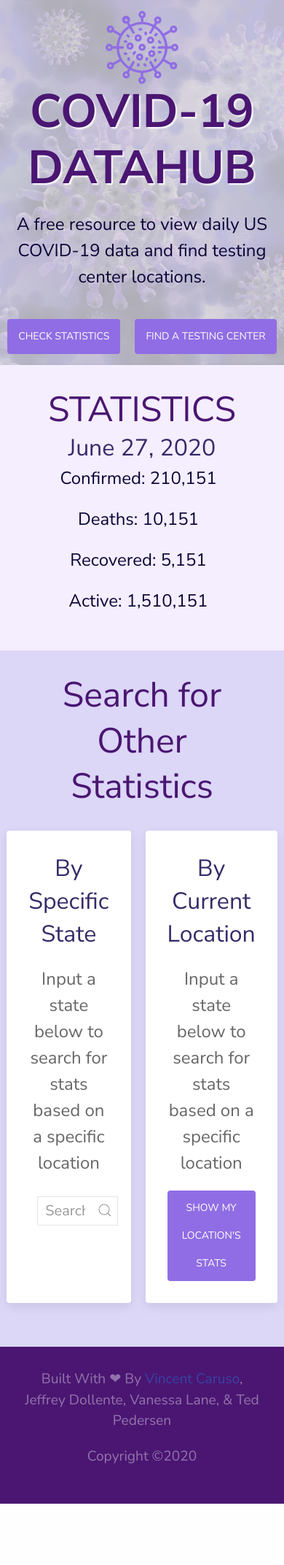
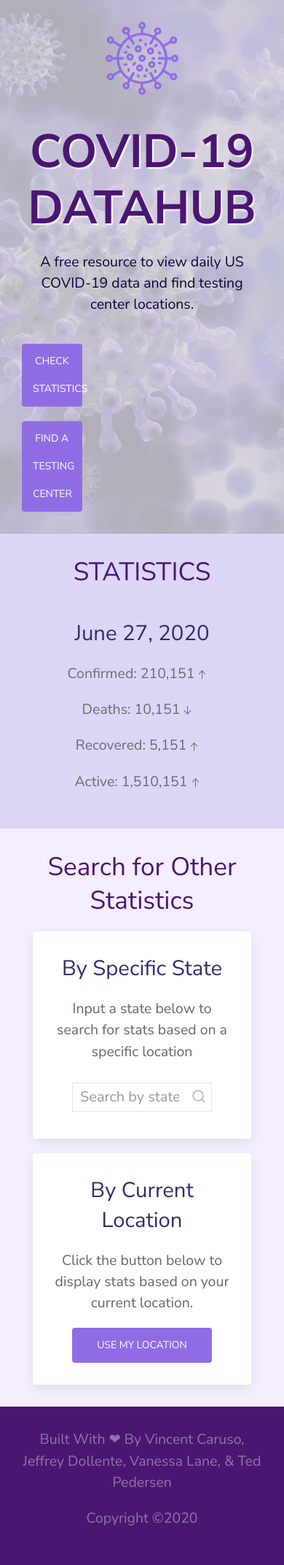
Before and after one commit to tedpedersen/group-project-uc-berkeley, a PHP site: page / in a window 390 px wide. Shown: the part 110-2254 px from the top of the page at 73% size. Before the commit the page ends 2170 px from the top, so only its background shows below. Run offline with PHP 8.4, Linux system fonts and the light colour scheme; some libraries are stand-ins or nearby versions.

Commit message:
fix container width

```diff
--- a/assets/css/styles.css
+++ b/assets/css/styles.css
@@ -24,18 +24,13 @@ h1{
     color: var(--dark-purple);
     font-weight: 700;
     text-shadow: 2px 2px 2px #fff;
-    margin: 0;
-    padding: 0;
     font-size: 4em;
 }
 h2 {
-    margin: 0px;
     font-size: 3em;
 }
 h3 {
     font-size: 2em;
-    margin: 0;
-    padding: 0;
 }
 p {
     font-weight: 400;
@@ -58,23 +53,27 @@ p {
     color: var(--light-text-color);
     border: none;
     border-radius: 4px;
+    width: 80%;
 }
 .uk-button-default:hover {
     background-color: var(--dark-purple);
     color: var(--light-text-color);
+}
+.hero .uk-button-default{
+    width: 25%;
 }
 /* cards */
 .uk-card {
     border-radius: 4px;
 }
 /* containers */
-.uk-container {
+.uk-container-expand {
+    background-color: var(--lightest-purple);
+    color: var(--dark-text-color);
+}
+.uk-container-expand:nth-child(2n) {
     background-color: var(--lighter-purple);
     color: var(--grey-text-color);
-}
-.uk-container:nth-child(2n) {
-    background-color: var(--lightest-purple);
-    color: var(--dark-text-color);
 }
 /* cover */
 .uk-cover-container {
@@ -86,7 +85,7 @@ p {
 }
 /* forms */
 .uk-form-large {
-    width: 100%;
+    width: 80%;
 }
 /* navbar */
 .uk-navbar-container:not(.uk-navbar-transparent) {
@@ -129,11 +128,6 @@ ul.uk-navbar-nav li.uk-active a{
 /* stats styles end */
 
 /* search history styles start */
-/* .prefs {
-    padding: 50px 0;
-    background: var(--dark-purple);
-    margin-bottom: 10%;
-} */
 /* search history styles end */
 
 /* footer styles */
@@ -158,8 +152,6 @@ footer p{
 /* Optional: Makes the sample page fill the window. */
 html, body {
     height: 100%;
-    margin: 0;
-    padding: 0;
 }
 #description {
     font-size: 15px;
@@ -253,3 +245,51 @@ html, body {
     color: #fff;
     background-color: #906DE4;
 }
+
+/* Tablets and Smaller */
+@media screen and (max-width: 768px) {
+    h2 {
+        font-size: 6vw;
+    }
+    h3 {
+        font-size: 5vw;
+    }
+    p {
+        font-size: 3vw;
+    }
+    .uk-card {
+        width: 100%;
+    }
+    .uk-flex {
+        flex-direction: column;
+    }
+    .uk-container {
+        margin: 0px;
+    }
+    .uk-cover-container {
+        height: auto;
+    }
+    .uk-button-default:hover {
+        background-color: var(--light-purple);
+    }
+    .uk-margin-left {
+        margin-left: 0px!important;
+        margin-top: 20px;
+    }
+    #stats-container {
+        padding: 0px;
+    }
+}
+
+/* Mobile Phones and Smaller */
+@media screen and (max-width: 575px) {
+    h2 {
+        font-size: 9vw;
+    }
+    h3 {
+        font-size: 7.5vw;
+    }
+    p {
+        font-size: 5vw;
+    }
+}
--- a/index.html
+++ b/index.html
@@ -12,8 +12,8 @@
 
     <!-- js -->
     <script src="https://cdnjs.cloudflare.com/ajax/libs/jquery/3.5.1/jquery.min.js" integrity="sha256-9/aliU8dGd2tb6OSsuzixeV4y/faTqgFtohetphbbj0=" crossorigin="anonymous"></script>
+    <script src="https://cdn.jsdelivr.net/npm/uikit@3.5.4/dist/js/uikit.min.js"></script>
     <script src="https://cdn.jsdelivr.net/npm/uikit@3.5.4/dist/js/uikit-icons.min.js"></script>
-    <script src="https://cdn.jsdelivr.net/npm/uikit@3.5.4/dist/js/uikit.min.js"></script>
   </head>
 
   <body>
@@ -30,7 +30,7 @@
       </nav>
     </section>
 
-    <section class="uk-cover-container hero uk-flex uk-flex-column uk-flex-center" id="hero">
+    <section class="uk-cover-container hero uk-flex uk-flex-column uk-flex-center uk-padding" id="hero">
       <div class="hero-text uk-margin">
         <img src="assets/img/logo.svg" class="uk-animation-scale-up" width=100 />
         <h1 class="hero-title uk-animation-scale-up">COVID-19 DATAHUB</h1>
@@ -42,7 +42,7 @@
       </div>
     </section>
 
-    <section class="uk-container uk-padding">
+    <section class="uk-container-expand uk-padding" id="stats">
       <div id="stats-container" class="uk-flex uk-flex-column uk-flex-center">
         <div class="section-heading-container">
           <h2 class="section-title">STATISTICS</h2>
@@ -57,12 +57,13 @@
       </div>
     </section>
 
-    <section class="uk-container uk-padding " id="stats-search">
+    <section class="uk-container-expand uk-padding" id="stats-search">
+      <div class="uk-container">
         <h2 class="section-title">Search for Other Statistics</h2>
         <div id="stats-container" class="uk-flex uk-flex-center uk-padding">
           <div class="uk-card uk-card-default uk-padding">
             <h3 class="section-subtitle">By Specific State</h3>
-          <p class="uk-margin-top uk-margin-bottom">
+            <p class="uk-margin">
               Input a state below to search for stats based on a specific location
             </p>
             <form class="uk-search uk-search-default uk-form-large">
@@ -72,17 +73,17 @@
           </div>
           <div class="uk-card uk-card-default uk-margin-left uk-padding">
             <h3 class="section-subtitle">By Current Location</h3>
-          <p class="uk-margin-top uk-margin-bottom">
-            Input a state below to search for stats based on a specific location
+            <p class="uk-margin">
+              Click the button below to display stats based on your current location.
             </p>
-          <button class="uk-button uk-button-default">SHOW MY LOCATION'S STATS</button>
+            <button class="uk-button uk-button-default">Use My Location</button>
+          </div>
         </div>
       </div>
     </section>
 
     <footer class="uk-padding">
-      <p>Built With &#10084; By
-        <a href="">Vincent Caruso</a>, Jeffrey Dollente, Vanessa Lane, & Ted Pedersen</p>
+      <p>Built With &#10084; By Vincent Caruso, Jeffrey Dollente, Vanessa Lane, & Ted Pedersen</p>
       <p>Copyright &copy;2020</p>
     </footer>
 
--- a/saved-searches.html
+++ b/saved-searches.html
@@ -32,7 +32,7 @@
       </nav>
     </section>
 
-    <section class="uk-cover-container hero uk-flex uk-flex-column uk-flex-center" id="hero">
+    <section class="uk-cover-container hero uk-flex uk-flex-column uk-flex-center uk-padding" id="hero">
       <div class="hero-text uk-margin">
         <h1 class="hero-title uk-animation-scale-up">SAVED SEARCHES</h1>
         <p class="hero-subtitle">This site uses local storage to improve your experience.</p>
@@ -43,7 +43,6 @@
         <button uk-toggle="target: #my-id" class="uk-button uk-button-default" type="button">SAVED SEARCHES</button>
       </div>
     </section>
-
 
     <!-- This is the modal -->
     <div id="my-id" uk-modal>
--- a/testing-centers.html
+++ b/testing-centers.html
@@ -69,8 +69,7 @@
     <!-- end map -->
 
     <footer class="uk-padding">
-      <p>Built With &#10084; By
-        <a href="">Vincent Caruso</a>, Jeffrey Dollente, Vanessa Lane, & Ted Pedersen</p>
+      <p>Built With &#10084; By Vincent Caruso, Jeffrey Dollente, Vanessa Lane, & Ted Pedersen</p>
       <p>Copyright &copy;2020</p>
     </footer>
 
```
Lines whose indentation alone changed are shown as unchanged.
